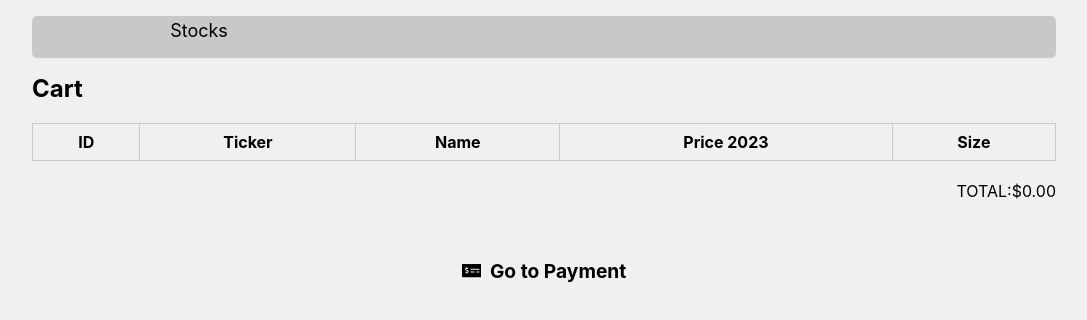
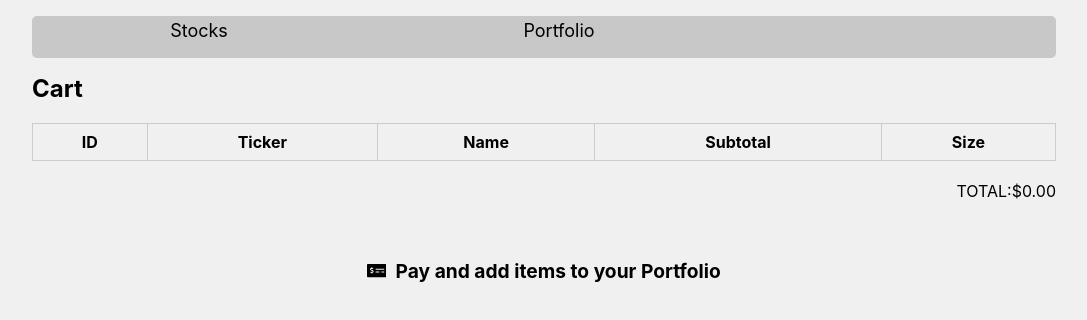
Before and after one commit to lswebdevelops/react-tasks-app, a React (Create React App) app: page /cart in a window 1280 px wide. Shown: the top 320 px of the page, without its empty margins (96-1183 px from the left). Built offline with nearby package versions, Linux system fonts and the light colour scheme; some icons are missing.

Commit message:
after cliking on payment, goes to  portfolio.

```diff
--- a/src/App.js
+++ b/src/App.js
@@ -1,13 +1,12 @@
 import React, { Component } from "react";
-import { BrowserRouter as Router, Route, Routes, Link } from "react-router-dom";
+import { BrowserRouter as Router, Route, Routes, Link ,useHistory } from "react-router-dom";
 import uniqid from "uniqid";
-
 import Overview from "./Components/Overview";
 import Cart from "./Components/Cart";
 import "./Styles/Components.css";
 import { FaCartArrowDown } from "react-icons/fa6";
 import Payment from "./Components/Payment";
-import { useNavigate } from "react-router-dom";
+import Portfolio from "./Components/Portfolio";
 
 class App extends Component {
   constructor() {
@@ -24,7 +23,6 @@ class App extends Component {
       cartItems: [], // Initialize an empty array for cart items
     };
   }
-
 
   componentDidUpdate() {
     const { tasks } = this.state;
@@ -53,12 +51,7 @@ class App extends Component {
       }
     );
   };
-  resetCartCount = () => {
-    this.setState({
-      cartCount: 0,
-      cartItems: [],
-    });
-  }
+
   // Function to add an item to the cart
   addToCart = (item) => {
     const { cartItems } = this.state;
@@ -89,6 +82,21 @@ class App extends Component {
     }));
   };
 
+  resetCartCount = () => {
+    const { cartItems } = this.state;
+    this.setState(
+      {
+        cartCount: 0,
+        cartItems: [],
+      },
+      () => {
+        const searchParams = new URLSearchParams();
+        searchParams.append("cartItems", JSON.stringify(cartItems));
+        window.location.href = `/portfolio?${searchParams.toString()}`;
+      }
+    );
+  };
+
   render() {
     const { task, tasks, cartItems, cartCount } = this.state;
 
@@ -99,6 +107,9 @@ class App extends Component {
             <ul className="ul-menu">
               <li>
                 <Link to="/">Stocks</Link>
+              </li>
+              <li>
+                <Link to="/portfolio">Portfolio</Link>
               </li>
               <li className="li-span-cart">
                 <Link to="/cart">
@@ -114,14 +125,19 @@ class App extends Component {
               path="/"
               element={<Overview tasks={tasks} addToCart={this.addToCart} />}
             />
-           <Route
-  path="/cart"
-  element={<Cart cartItems={cartItems} resetCartCount={this.resetCartCount} />}
-/>
-
             <Route
-              path="/payment"
-              element={<Payment />}
+              path="/cart"
+              element={
+                <Cart
+                  cartItems={cartItems}
+                  resetCartCount={this.resetCartCount}
+                />
+              }
+            />
+            <Route path="/payment" element={<Payment />} />
+            <Route
+              path="/portfolio"
+              element={<Portfolio cartItems={cartItems} />}
             />
           </Routes>
         </div>
--- a/src/Components/Cart.jsx
+++ b/src/Components/Cart.jsx
@@ -32,7 +32,7 @@ const Cart = (props) => {
             <th>ID</th>
             <th>Ticker</th>
             <th>Name</th>
-            <th>Price 2023</th>
+            <th>Subtotal</th>
             <th>Size</th>
           </tr>
         </thead>
@@ -57,7 +57,7 @@ const Cart = (props) => {
       </div>
       <Link className="link-payment" to="/payment" onClick={props.resetCartCount}>
   <FaMoneyCheckAlt />
-  &nbsp; Go to Payment
+  &nbsp; Pay and add items to your Portfolio
 </Link>
 
     </div>
--- a/src/Components/Overview.js
+++ b/src/Components/Overview.js
@@ -11,7 +11,7 @@ const Overview = (props) => {
           <tr>
             <th>Ticker</th>
             <th>Name</th>
-            <th>Price 2023</th>
+            <th>Last Price</th>
             <th>Size</th>
             <th>Buy</th>
           </tr>
--- a/src/Components/Portfolio.jsx
+++ b/src/Components/Portfolio.jsx
@@ -1,7 +1,43 @@
+import React from "react";
+import { useLocation } from "react-router-dom";
+
 const Portfolio = () => {
-    return (
-        <h1>Your Portfolio</h1>
-    )
-}
+  const location = useLocation();
+  const searchParams = new URLSearchParams(location.search);
+  const cartItemsString = searchParams.get("cartItems");
+  const cartItems = cartItemsString ? JSON.parse(cartItemsString) : [];
+
+  return (
+    <div>
+      <h1>Your Portfolio</h1>
+      {cartItems.length > 0 ? (
+        <table>
+          <thead>
+            <tr>
+              <th>ID</th>
+              <th>Ticker</th>
+              <th>Name</th>
+              <th>Subtotal</th>
+              <th>Size</th>
+            </tr>
+          </thead>
+          <tbody>
+            {cartItems.map((item, index) => (
+              <tr key={index}>
+                <td>{item.id}</td>
+                <td>{item.ticker}</td>
+                <td>{item.name}</td>
+                <td>${item.price2023.toFixed(2)}</td>
+                <td>{item.size}</td>
+              </tr>
+            ))}
+          </tbody>
+        </table>
+      ) : (
+        <p>Your portfolio is empty.</p>
+      )}
+    </div>
+  );
+};
 
 export default Portfolio;
```
